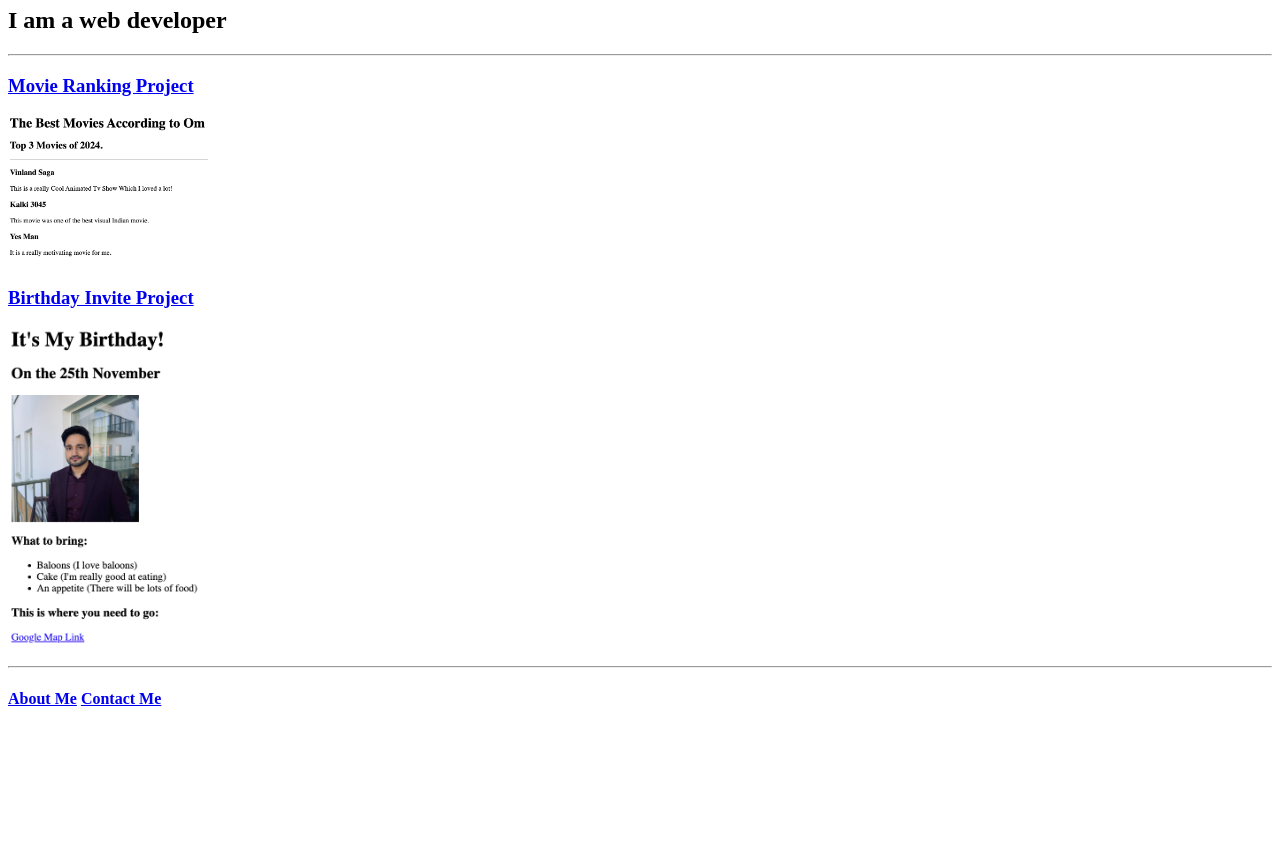
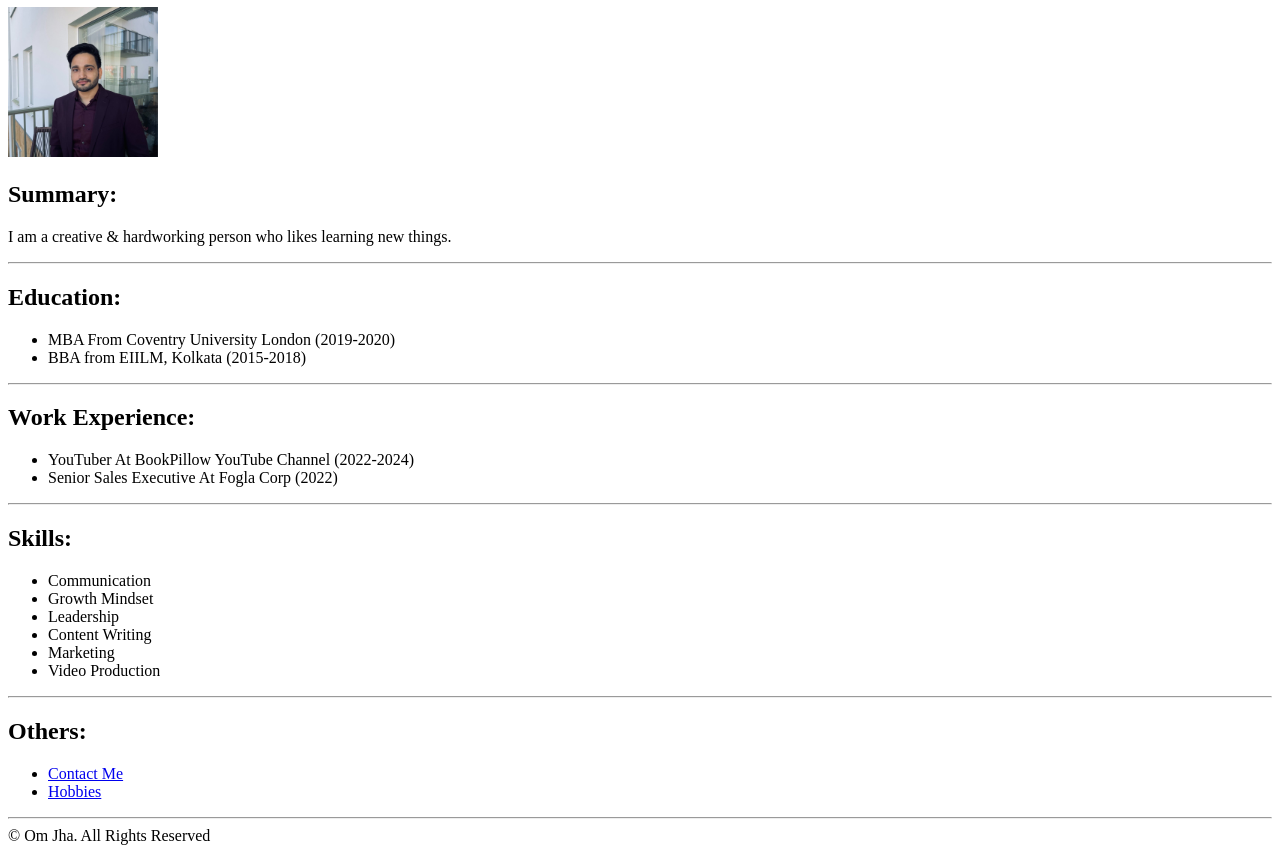
Before and after one commit to omjha25/html-Portfolio, a plain HTML site: page index.html in a window 1280 px wide. Shown: the part 73-926 px from the top of the page. Before the commit the page ends 802 px from the top, so only its background shows below. Drawn offline with Linux system fonts and the light colour scheme.

Commit message:
Add files via upload

```diff
--- a/index.html
+++ b/index.html
@@ -1,19 +1,61 @@
-<!-- TODO 1: Create the HTML Boilerplate -->
 <!DOCTYPE html>
 <html lang="en">
 <head>
     <meta charset="UTF-8">
-    <title>Om Jha's Portfolio</title>
+    <meta name="viewport" content="width=device-width, initial-scale=1.0">
+    <title>My Resume</title>
 </head>
 <body>
-   <h1>Om Jha's Portfolio</h1>
-   <h2>I am a web developer</h2>
+    <h1>Om Jha</h1>
+    <img src="./Assets/My Photo.jpeg" width="150" alt="Photo of Om Jha">
+    <h2>Summary:</h2>
+    <p>I am a creative & hardworking person who likes learning new things.</p>
     <hr/>
-   <h3> <a href="./public/Movie Project.html">Movie Ranking Project</a></h3>
-   <img src="./assets/images/Movie-ranking.png"width ="200" alt ="Movies ranking by Om">
-   <h3> <a href="./public/birthday-invite.html">Birthday Invite Project</a></h3>
-   <img src="./assets/images/Birthday Invite.png" width="200" alt="Birthday Invite by Om">
+
+    <h2>Education:</h2>
+    <p>
+        <ul>
+            <li>MBA From Coventry University London (2019-2020)</li>
+            <li>BBA from EIILM, Kolkata (2015-2018)</li>
+        </ul>
+    </p>
+
     <hr/>
-   <h4><a href="./public/about.html">About Me</a> <a href="./public/contact.html">Contact Me</a></h4>
+
+    <h2>Work Experience:</h2>
+    <p>
+        <ul>
+            <li>YouTuber At BookPillow YouTube Channel (2022-2024)</li>
+            <li>Senior Sales Executive At Fogla Corp (2022)</li>
+    </ul>
+</p>
+    <hr/>
+    <h2>Skills:</h2>
+    <p>
+        <ul>
+            <li>Communication</li>
+            <li>Growth Mindset</li>
+            <li>Leadership</li>
+            <li>Content Writing</li>
+            <li>Marketing</li>
+            <li>Video Production</li>
+
+        </ul>
+    </p>
+    <hr/>
+    <h2>Others:</h2>
+    <ul>
+        <li>
+            <a href="./Contact.html">Contact Me </a>
+        </li>
+        <li>
+            <a href="./Hobbies.html">Hobbies</a>
+        </li>
+    </ul>
+    <hr/>
+    <footer> © Om Jha. All Rights Reserved </footer>
+
+
+
 </body>
 </html>
```
Also changed, not shown: Contact.html (added, +17 -0 lines), Hobbies.html (added, +22 -0 lines), Assets/My Photo.jpeg (added). Lines whose indentation alone changed are shown as unchanged.
